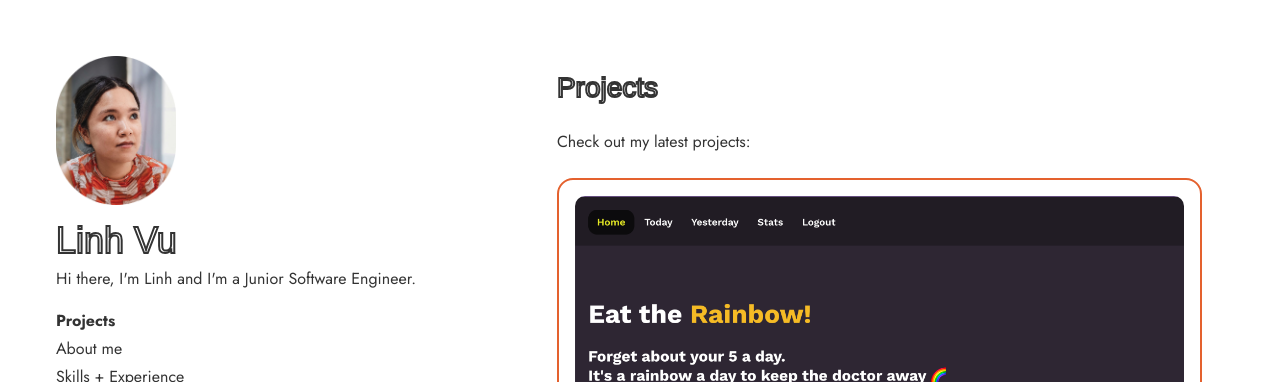
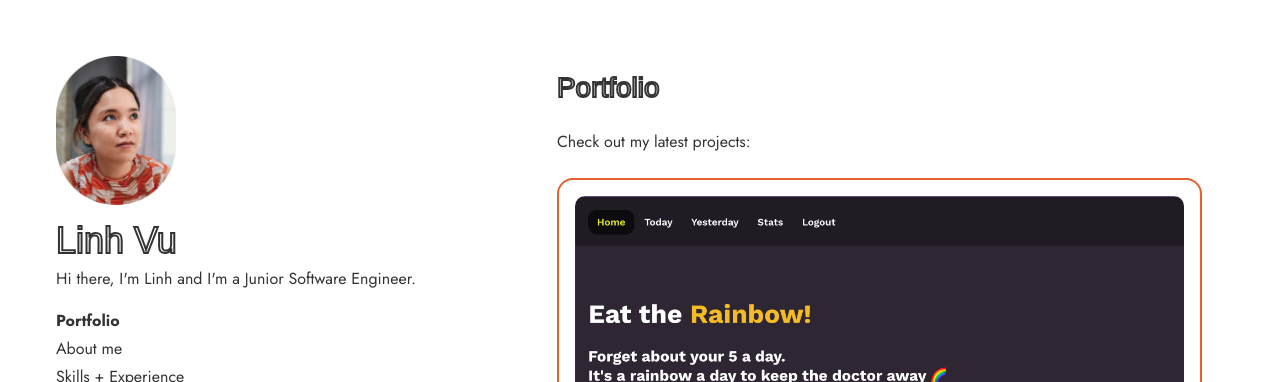
Before and after one commit to linh-vup/portfolio, a React (Create React App) app: page / in a window 1280 px wide. Before the commit this address led to /projects. Shown: the top 382 px of the page. Built offline with nearby package versions, Linux system fonts and the light colour scheme; a web font is replaced by a local one.

Commit message:
switch navigation

```diff
--- a/src/App.js
+++ b/src/App.js
@@ -5,7 +5,6 @@ import SkillsExperience from './components/SkillsExperience';
 import Sidebar from './components/Sidebar';
 import About from './components/About';
 import Contact from './components/Contact';
-import Home from './components/Home';
 
 import './styles/App.scss';
 
@@ -17,8 +16,8 @@ function App() {
       <div className='main'>
         <div className='inner'>
           <Routes>
-            <Route path='/' element={<Home />} />
-            <Route path='/projects' element={<Projects />} />
+            <Route path='/' element={<Projects />} />
+            {/* <Route path='/projects' element={<Projects />} /> */}
             <Route path='/about-me' element={<About />} />
             <Route
               path='/skills-and-experience'
--- a/src/components/Home.js
+++ /dev/null
@@ -1,10 +0,0 @@
-import { useEffect } from 'react';
-import { useNavigate } from 'react-router-dom';
-
-export default function Home() {
-  const navigate = useNavigate();
-
-  useEffect(() => {
-    navigate('/projects');
-  }, []);
-}
--- a/src/components/NavList.js
+++ b/src/components/NavList.js
@@ -22,10 +22,10 @@ export default function NavList() {
 
           <li>
             <NavLink
-              to='/projects'
+              to='/'
               style={({ isActive }) => (isActive ? activeStyle : undefined)}
             >
-              Projects
+              Portfolio
             </NavLink>
           </li>
           <li>
--- a/src/components/Projects.js
+++ b/src/components/Projects.js
@@ -53,7 +53,7 @@ export default function Projects() {
   ];
   return (
     <div className='page-wrapper'>
-      <h1 className='title'>Projects</h1>
+      <h1 className='title'>Portfolio</h1>
       <p>Check out my latest projects:</p>
       {projectDetails.map((project) => (
         <ProjectCard
--- a/src/components/Sidebar.js
+++ b/src/components/Sidebar.js
@@ -1,6 +1,5 @@
 import '../styles/Sidebar.scss';
 import NavList from './NavList';
-import profile from '../assets/profile.png';
 
 export default function Sidebar() {
   const aboutMeFacts = [
```
